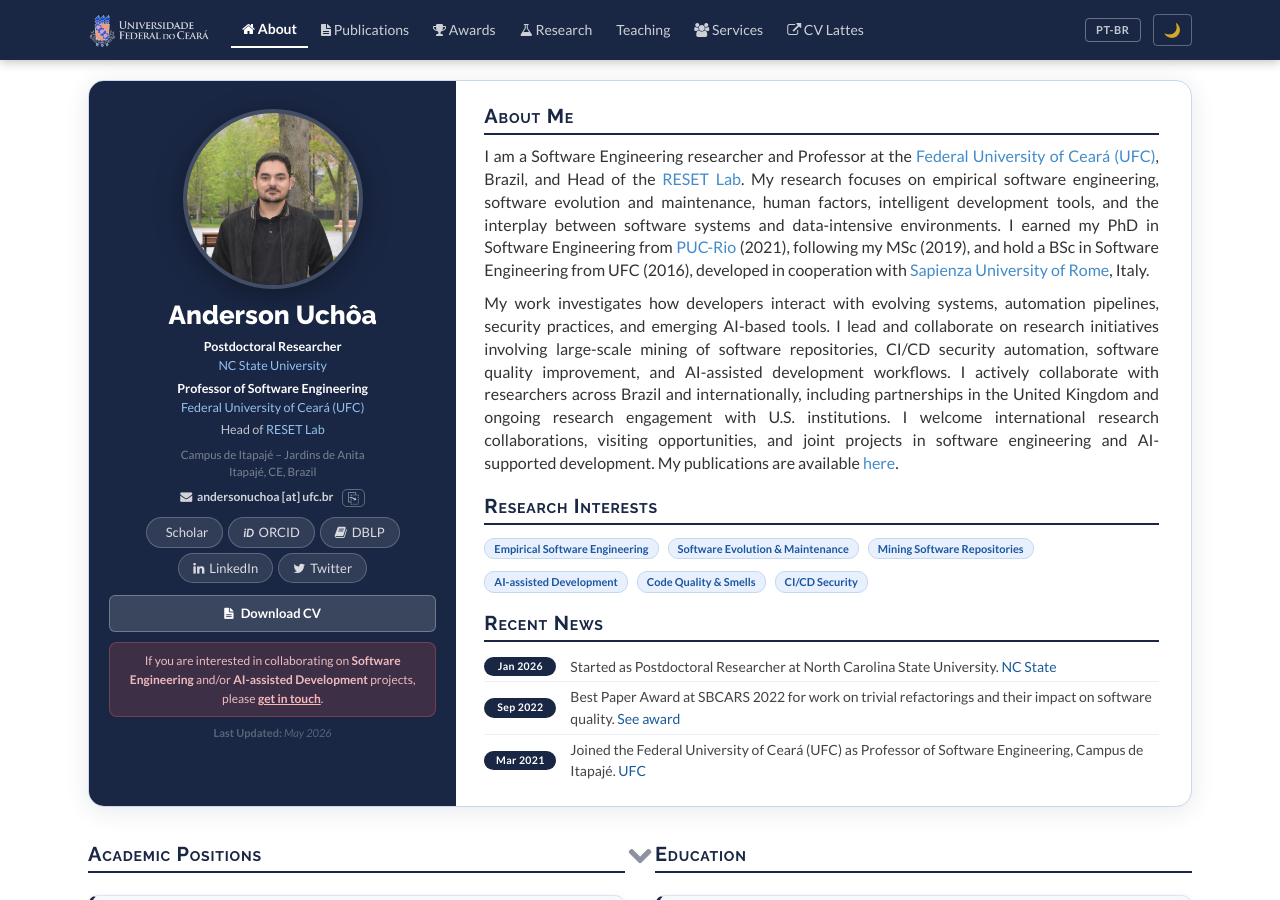
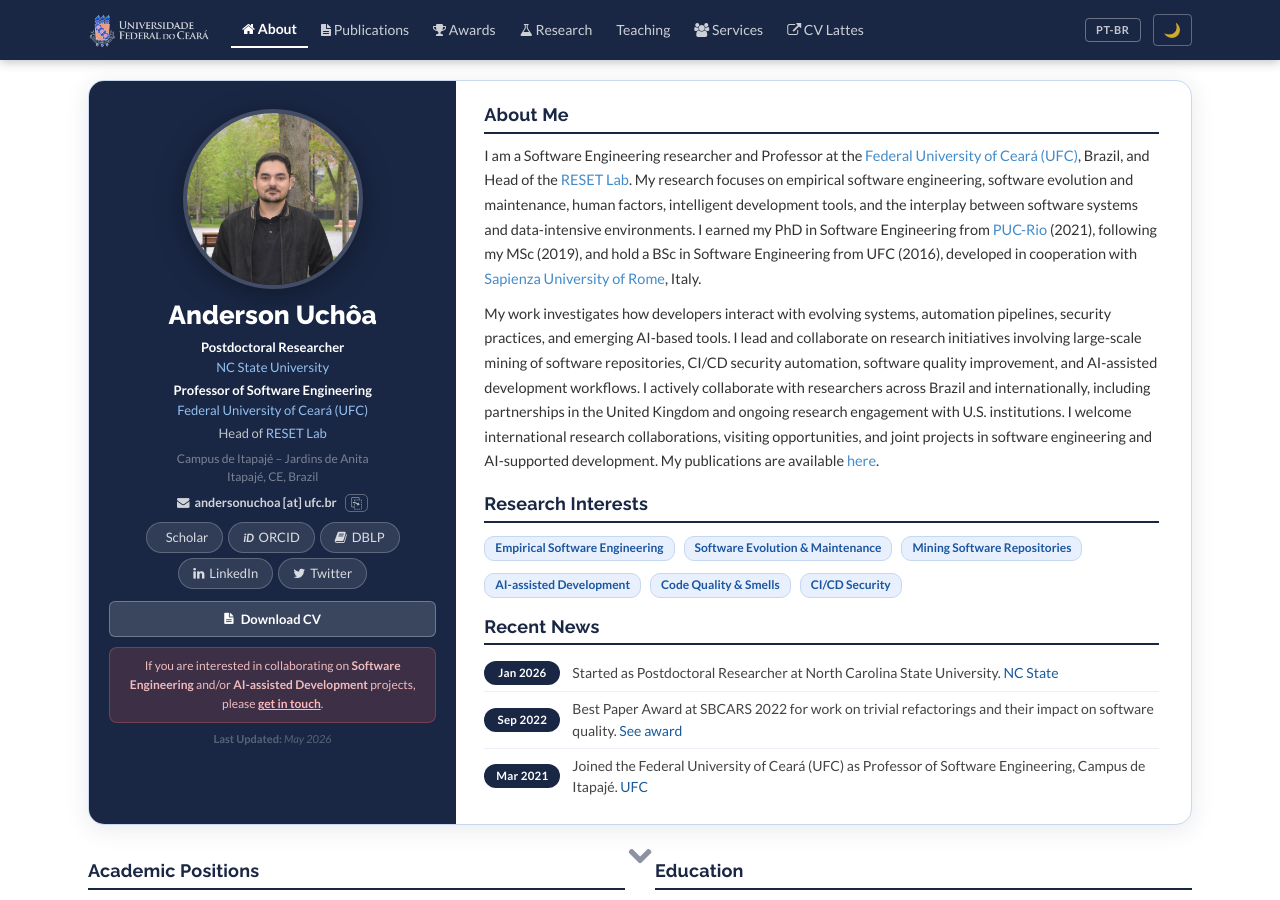
Before and after one commit to anderson-uchoa/anderson-uchoa.github.io, a Jekyll site: the page built from index.html, in a window 1280 px wide and 900 px high. Built offline with Jekyll 4.4.1, drawn with Linux system fonts in a browser that asks for light colours.

Commit message:
Improve typography throughout
- Remove font-variant: small-caps from section titles — cleaner, modern
- Remove text-align: justify from bio — avoids uneven word gaps
- Increase body text sizes: news 13→14px, service names 13.5→14px,
  research titles 14→15px, award text 12→13px, card text 12→13.5px
- Raise minimum secondary text from 10-11px to 12px across the board
- Add .about-bio class with 14.5px / line-height 1.7 for the bio
- Improve line-heights: bio 1.7, content 1.55-1.6, cards 1.45
- Page header h1: font-weight 800→700 (less aggressive), size 28→30px
- Raleway section title: size 20→18px, normal variant, letter-spacing 0.01em

Co-Authored-By: Claude Sonnet 4.6 <noreply@anthropic.com>

```diff
--- a/css/style.css
+++ b/css/style.css
@@ -1682,14 +1682,13 @@ html.dark-mode .lang-switcher:hover { color: #fff; border-color: rgba(255,255,25
 /* ---- Section headings ---- */
 .section-title {
 	font-family: 'Raleway', sans-serif;
-	font-size: 20px;
+	font-size: 18px;
 	font-weight: 700;
-	font-variant: small-caps;
-	letter-spacing: 0.04em;
+	letter-spacing: 0.01em;
 	color: #1a2744;
 	border-bottom: 2px solid #1a2744;
-	padding-bottom: 6px;
-	margin: 0 0 22px;
+	padding-bottom: 7px;
+	margin: 0 0 20px;
 }
 
 /* ---- Page header (non-home pages) ---- */
@@ -1702,16 +1701,17 @@ html.dark-mode .lang-switcher:hover { color: #fff; border-color: rgba(255,255,25
 
 .page-header-section h1 {
 	font-family: 'Raleway', sans-serif;
-	font-size: 28px;
-	font-weight: 800;
+	font-size: 30px;
+	font-weight: 700;
 	color: #1a1a1a;
 	margin: 0 0 8px;
 }
 
 .page-header-section p {
-	font-size: 15px;
+	font-size: 15.5px;
 	color: #666;
 	margin: 0;
+	line-height: 1.6;
 }
 
 .pub-count-badge {
@@ -1860,10 +1860,10 @@ html.dark-mode .contact-block a        { color: #5b9bd5; }
 
 .exp-card-period {
 	display: inline;
-	font-size: 11px;
+	font-size: 12px;
 	font-weight: 700;
 	color: #999;
-	letter-spacing: 0.04em;
+	letter-spacing: 0.03em;
 }
 
 .exp-card-meta {
@@ -1874,20 +1874,21 @@ html.dark-mode .contact-block a        { color: #5b9bd5; }
 }
 
 .exp-card-title {
-	font-size: 14px;
+	font-size: 14.5px;
 	font-weight: 700;
 	color: #1a1a1a;
 	margin: 0 0 2px;
+	line-height: 1.4;
 }
 
 .exp-card-institution {
-	font-size: 13px;
+	font-size: 13.5px;
 	color: #555;
 	margin: 0 0 2px;
 }
 
 .exp-card-sub {
-	font-size: 12px;
+	font-size: 12.5px;
 	color: #888;
 	margin: 0;
 }
@@ -1992,29 +1993,30 @@ html.dark-mode .exp-degree-badge--bsc   { background: #2a1500; color: #e08040; }
 .award-card-sq-logo img { max-width: 100%; max-height: 100%; object-fit: contain; }
 
 .award-sq-title {
-	font-size: 15px;
+	font-size: 15.5px;
 	font-weight: 700;
 	color: #1a1a1a;
 	margin: 8px 0 4px;
+	line-height: 1.35;
 }
 
 .award-sq-venue {
-	font-size: 12px;
+	font-size: 13px;
 	color: #666;
 	margin: 0 0 4px;
-	line-height: 1.4;
+	line-height: 1.45;
 }
 
 .award-sq-paper {
-	font-size: 12px;
+	font-size: 13px;
 	color: #555;
 	margin: 0 0 8px;
-	line-height: 1.4;
+	line-height: 1.45;
 	min-height: 0;
 }
 
 .award-sq-year {
-	font-size: 11px;
+	font-size: 12px;
 	font-weight: 700;
 	color: #999;
 	letter-spacing: 0.04em;
@@ -2184,8 +2186,14 @@ html.dark-mode #scroll-indicator { color: rgba(255,255,255,0.45); }
 	margin: 0 0 6px;
 	line-height: 1.15;
 }
+.about-bio {
+	font-size: 14.5px;
+	line-height: 1.7;
+	color: #333;
+	margin-bottom: 10px;
+}
 .about-title {
-	font-size: 12.5px;
+	font-size: 13px;
 	color: rgba(255,255,255,0.72);
 	margin: 0 0 3px;
 	line-height: 1.55;
@@ -2197,13 +2205,13 @@ html.dark-mode #scroll-indicator { color: rgba(255,255,255,0.45); }
 .about-title a { color: #93c0f0 !important; }
 .about-title a:hover { color: #c0deff !important; text-decoration: none; }
 .about-affil {
-	font-size: 11.5px;
+	font-size: 12px;
 	color: rgba(255,255,255,0.42);
 	margin: 6px 0 8px;
 	line-height: 1.5;
 }
 .about-email {
-	font-size: 12px;
+	font-size: 12.5px;
 	font-weight: 600;
 	color: rgba(255,255,255,0.80);
 	margin-bottom: 10px;
@@ -2331,24 +2339,24 @@ html.dark-mode .about-cta             { background: rgba(180,60,60,0.18) !import
 	margin-bottom: 6px;
 }
 .research-period {
-	font-size: 11px;
+	font-size: 12px;
 	font-weight: 700;
 	color: #999;
-	letter-spacing: 0.04em;
+	letter-spacing: 0.02em;
 }
 .research-card-title {
 	font-family: 'Lato', sans-serif;
-	font-size: 14px;
+	font-size: 15px;
 	font-weight: 700;
 	color: #1a1a1a;
 	margin: 0 0 4px;
-	line-height: 1.4;
+	line-height: 1.45;
 }
 .research-card-coordinator {
-	font-size: 12px;
+	font-size: 13px;
 	color: #666;
 	margin: 0 0 10px;
-	line-height: 1.5;
+	line-height: 1.6;
 }
 .research-card-coordinator a { color: #1a56a0; }
 .research-card-coordinator a:hover { text-decoration: underline; }
@@ -2360,9 +2368,9 @@ html.dark-mode .about-cta             { background: rgba(180,60,60,0.18) !import
 }
 .research-tag {
 	display: inline-block;
-	font-size: 11px;
+	font-size: 12px;
 	font-weight: 600;
-	padding: 2px 9px;
+	padding: 3px 10px;
 	border-radius: 10px;
 	background: #e8f0fe;
 	color: #1a56a0;
@@ -2570,23 +2578,23 @@ html.dark-mode .teaching-sem-badge--current { background: #0e2e1a; color: #5ac47
 
 .service-year {
 	flex-shrink: 0;
-	font-size: 11px;
+	font-size: 12px;
 	font-weight: 700;
 	color: #aaa;
 	min-width: 36px;
-	letter-spacing: 0.03em;
+	letter-spacing: 0.02em;
 }
 .service-name {
 	flex: 1;
-	font-size: 13.5px;
+	font-size: 14px;
 	color: #333;
-	line-height: 1.5;
+	line-height: 1.55;
 }
 .srv-role {
 	flex-shrink: 0;
-	font-size: 10px;
+	font-size: 11px;
 	font-weight: 700;
-	padding: 2px 9px;
+	padding: 2px 10px;
 	border-radius: 10px;
 	white-space: nowrap;
 }
@@ -2651,29 +2659,28 @@ html.dark-mode .journal-tag          { background: #1e2a40; border-color: #2a3a5
 }
 .news-item {
 	display: flex;
-	gap: 14px;
-	align-items: baseline;
-	padding: 4px 0;
+	gap: 12px;
+	align-items: center;
+	padding: 6px 0;
 	border-bottom: 1px solid #edf1f7;
-	font-size: 13px;
-	line-height: 1.45;
+	font-size: 14px;
+	line-height: 1.55;
 }
 .news-item:last-child { border-bottom: none; }
 .news-date {
 	flex-shrink: 0;
 	display: inline-block;
-	font-size: 10.5px;
+	font-size: 11.5px;
 	font-weight: 700;
 	color: #fff;
 	background: #1a2744;
-	min-width: 72px;
+	min-width: 76px;
 	text-align: center;
-	padding: 2px 8px;
+	padding: 3px 8px;
 	border-radius: 20px;
-	letter-spacing: 0.03em;
-	align-self: center;
-}
-.news-text { color: #444; }
+	letter-spacing: 0.02em;
+}
+.news-text { color: #444; line-height: 1.55; }
 .news-text a { color: #1a5a9a; text-decoration: none; }
 .news-text a:hover { text-decoration: underline; }
 
--- a/index.html
+++ b/index.html
@@ -71,8 +71,8 @@ lang: en
 				<div class="col-md-8 col-sm-7 about-right">
 
 					<h2 class="section-title">{{ t.index.about_title }}</h2>
-					<p style="text-align:justify">{{ t.index.bio_1 }}</p>
-					<p style="text-align:justify">
+					<p class="about-bio">{{ t.index.bio_1 }}</p>
+					<p class="about-bio">
 						{{ t.index.bio_2 }}
 						{{ t.index.pub_link }} <a href="publication.html">{{ t.index.pub_link_here }}</a>.
 					</p>
```
